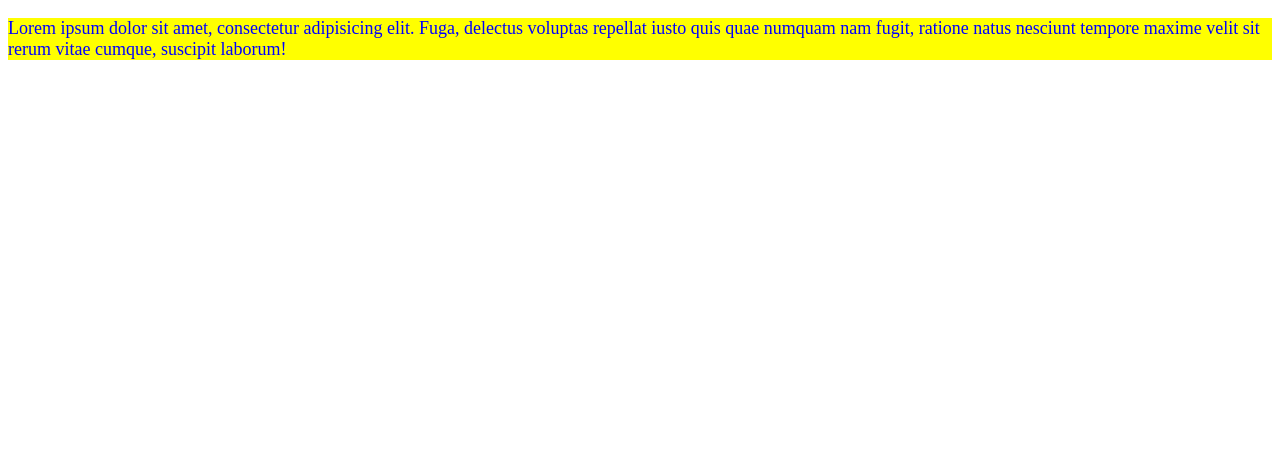
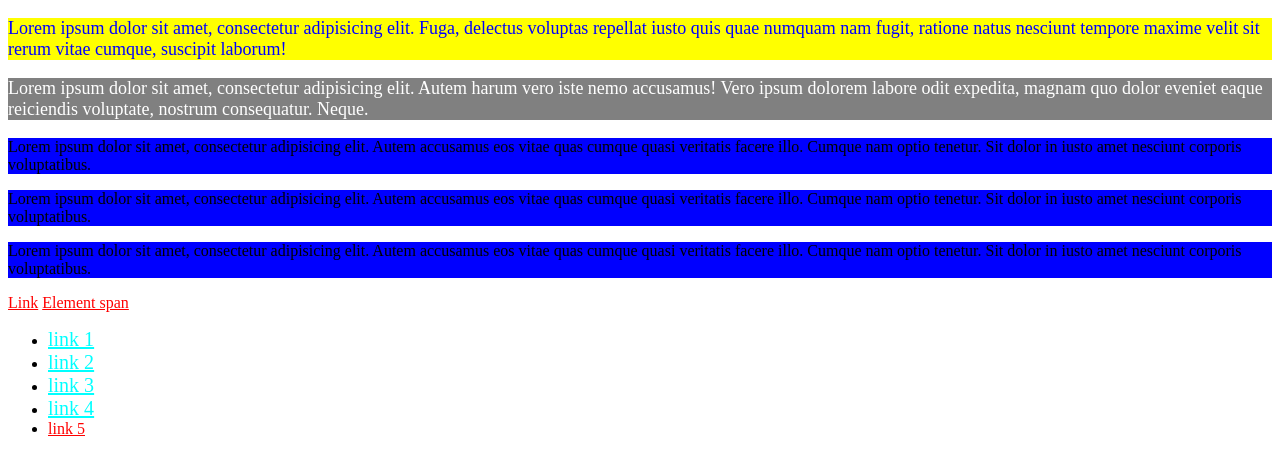
Before and after one commit to bestarti99/css, a plain HTML site: page css/index.html in a window 1280 px wide. Drawn offline with Linux system fonts and the light colour scheme.

Commit message:
drugi commit

```diff
--- a/css/css/style.css
+++ b/css/css/style.css
@@ -1,7 +1,37 @@
 /* selektor znacznika */
 p
 {
-color:blue;
-font-size: 18px;
-background: yellow;
+    color: blue;
+    font-size: 18px;
+    background: yellow;
 }
+
+/* selekttor id */
+#identyfikator
+{
+    background: grey;
+    color: white;
+    font-size: 21 px;
+}
+
+/* selektor klasy */
+
+.przyklad
+{
+    background: blue;
+    color: black;
+    font-size: 16px;
+}
+
+/* łączenie selektorów */
+a, span {
+    color: red;
+    text-decoration: underline;
+}
+
+/* selektor baezpośredniego potomka */
+li > a
+{
+    font-size: 20px;
+    color: aqua;
+}
--- a/css/index.html
+++ b/css/index.html
@@ -11,7 +11,30 @@
     <!--  selektor znacznika   -->
     <p>Lorem ipsum dolor sit amet, consectetur adipisicing elit. Fuga, delectus voluptas repellat iusto quis quae numquam nam fugit, ratione natus nesciunt tempore maxime velit sit rerum vitae cumque, suscipit laborum!</p>
 
+    <!--  selektor id  -->
+    <p id="identyfikator">Lorem ipsum dolor sit amet, consectetur adipisicing elit. Autem harum vero iste nemo accusamus! Vero ipsum dolorem labore odit expedita, magnam quo dolor eveniet eaque reiciendis voluptate, nostrum consequatur. Neque.</p>
+
+    <!--   selektor klasy -->
+    <p class="przyklad">Lorem ipsum dolor sit amet, consectetur adipisicing elit. Autem accusamus eos vitae quas cumque quasi veritatis facere illo. Cumque nam optio tenetur. Sit dolor in iusto amet nesciunt corporis voluptatibus.</p>
+
+    <p class="przyklad">Lorem ipsum dolor sit amet, consectetur adipisicing elit. Autem accusamus eos vitae quas cumque quasi veritatis facere illo. Cumque nam optio tenetur. Sit dolor in iusto amet nesciunt corporis voluptatibus.</p>
+
+    <p class="przyklad">Lorem ipsum dolor sit amet, consectetur adipisicing elit. Autem accusamus eos vitae quas cumque quasi veritatis facere illo. Cumque nam optio tenetur. Sit dolor in iusto amet nesciunt corporis voluptatibus.</p>
+
+    <!--  łącznie selektorów  -->
+    <a href="">Link</a>
+    <span>Element span</span>
+
+<!--   selektor bezpośredniego potomka  -->
+<ul>
+    <li><a href="">link 1</a></li>
+    <li><a href="">link 2</a></li>
+    <li><a href="">link 3</a></li>
+    <li><a href="">link 4</a></li>
+    <li><span><a href="">link 5</a></span></li>
+</ul>
 
 
 </body>
+
 </html>
```
